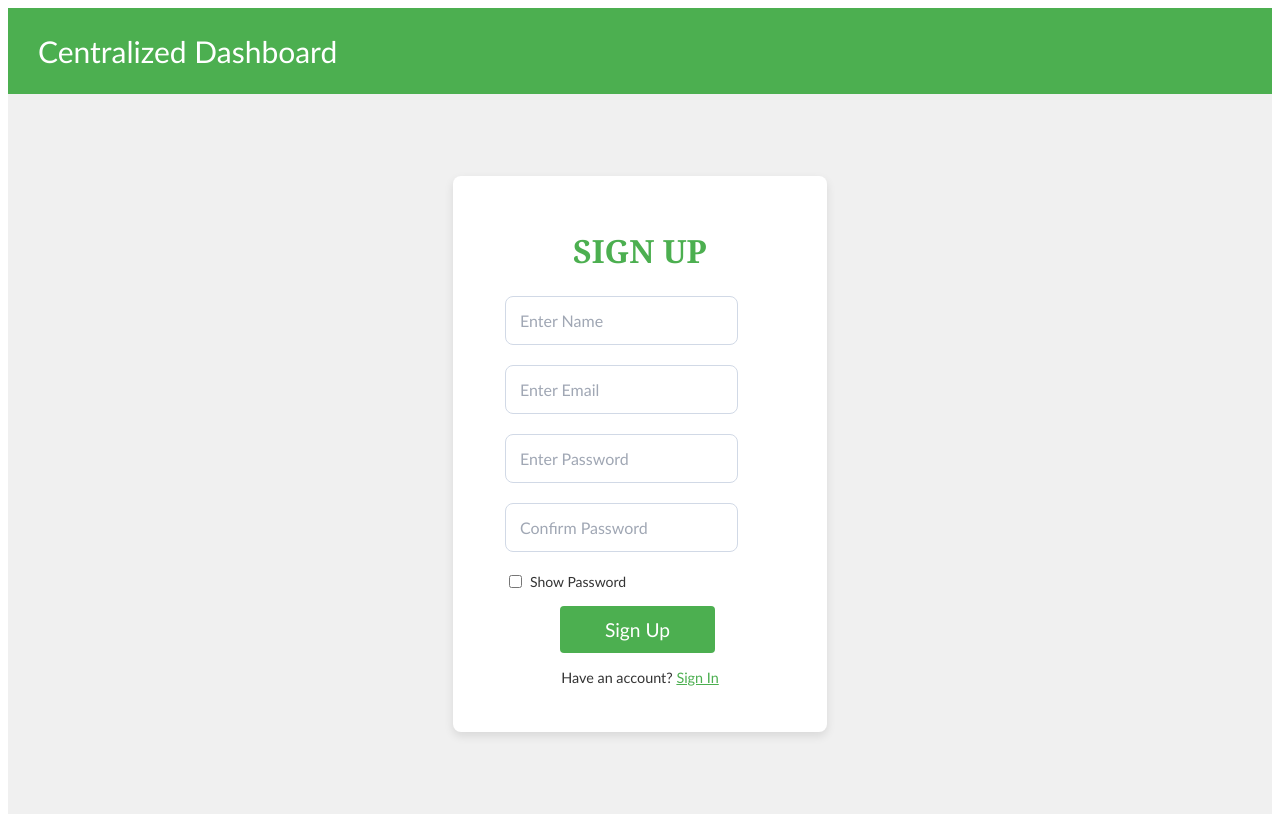
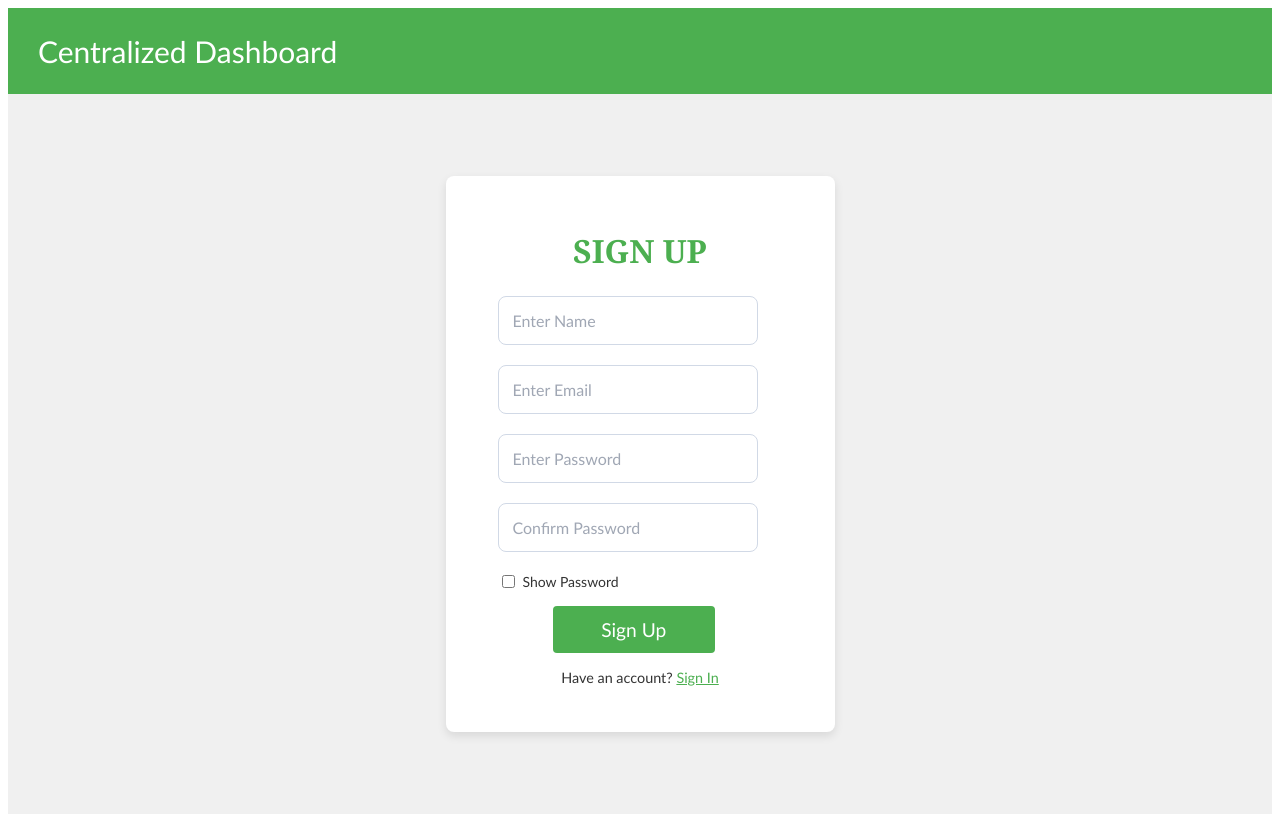
Before and after one commit to Institute-of-Automation-Research-Eng/Centralized_Dashboard, a React (Vite) app in the folder client/: page /signup in a window 1280 px wide. Built offline with nearby package versions, Linux system fonts and the light colour scheme.

Commit message:
modified sign up page css

```diff
--- a/client/src/components/Signup/Signup.css
+++ b/client/src/components/Signup/Signup.css
@@ -18,7 +18,7 @@
     background-color: #fff;
     border-radius: 8px;
     box-shadow: 0 4px 10px rgba(0, 0, 0, 0.1);
-    width: 310px;
+    width: 325px;
 }
 
 .signup-form h1 {
@@ -33,7 +33,7 @@
 }
 
 .form-group input {
-    width: 75%;
+    width: 80%;
     margin-left: 20px;
     padding: 0.75rem;
     font-size: 1rem;
```
